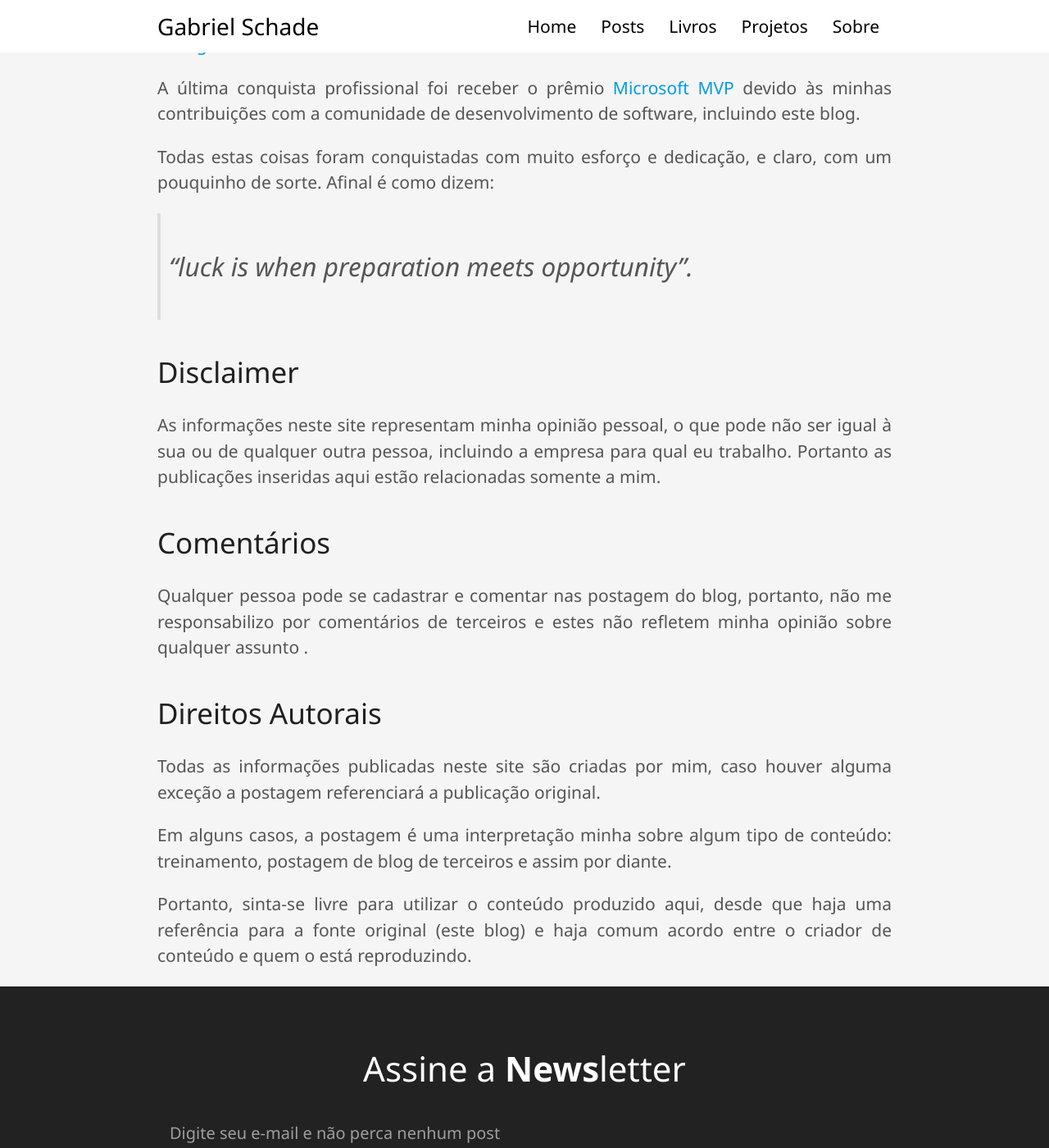
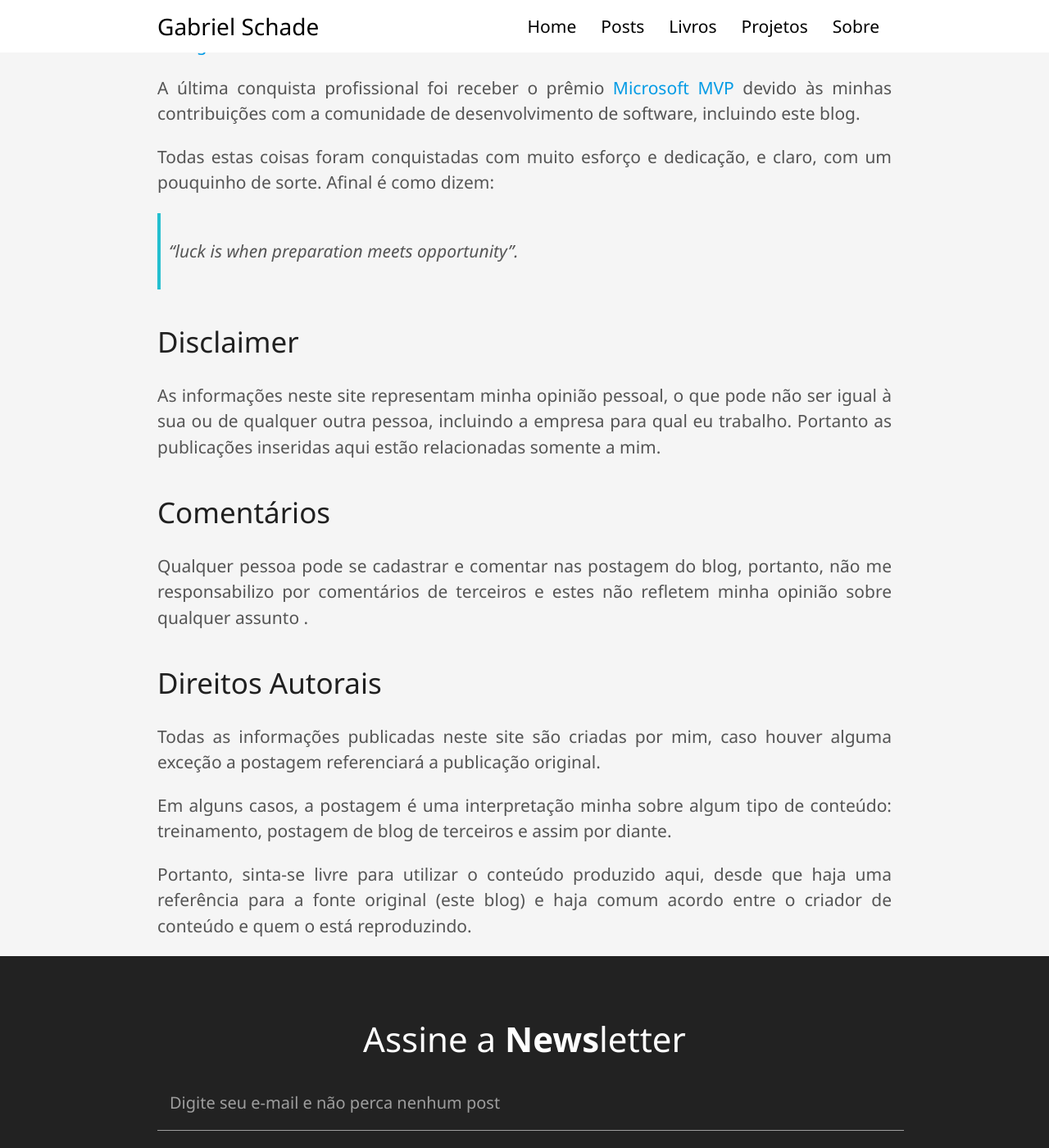
Before and after one commit to gabrielschade/gabrielschade.github.io, a Jekyll site: the page built from about.md, in a window 1280 px wide and 1400 px high, scrolled down 1003 px. Shown: the whole window at 82% size. Built offline with Jekyll 4.4.1, drawn with Linux system fonts in a browser that asks for light colours; nearby versions of some CDN libraries; comment, search, counter and statistics services are not loaded.

Commit message:
Ajustes de CSS para quote

```diff
--- a/css/blog-new.css
+++ b/css/blog-new.css
@@ -365,9 +365,8 @@
 .about blockquote,
 .post-text blockquote{
     padding: 10px;
-    border-left: 4px solid #ddd;
+    border-left: 4px solid #24bfcf;
     font-style: italic;
-    font-size: 1.5em;
 }
 
 .github-fixed-button{
```
